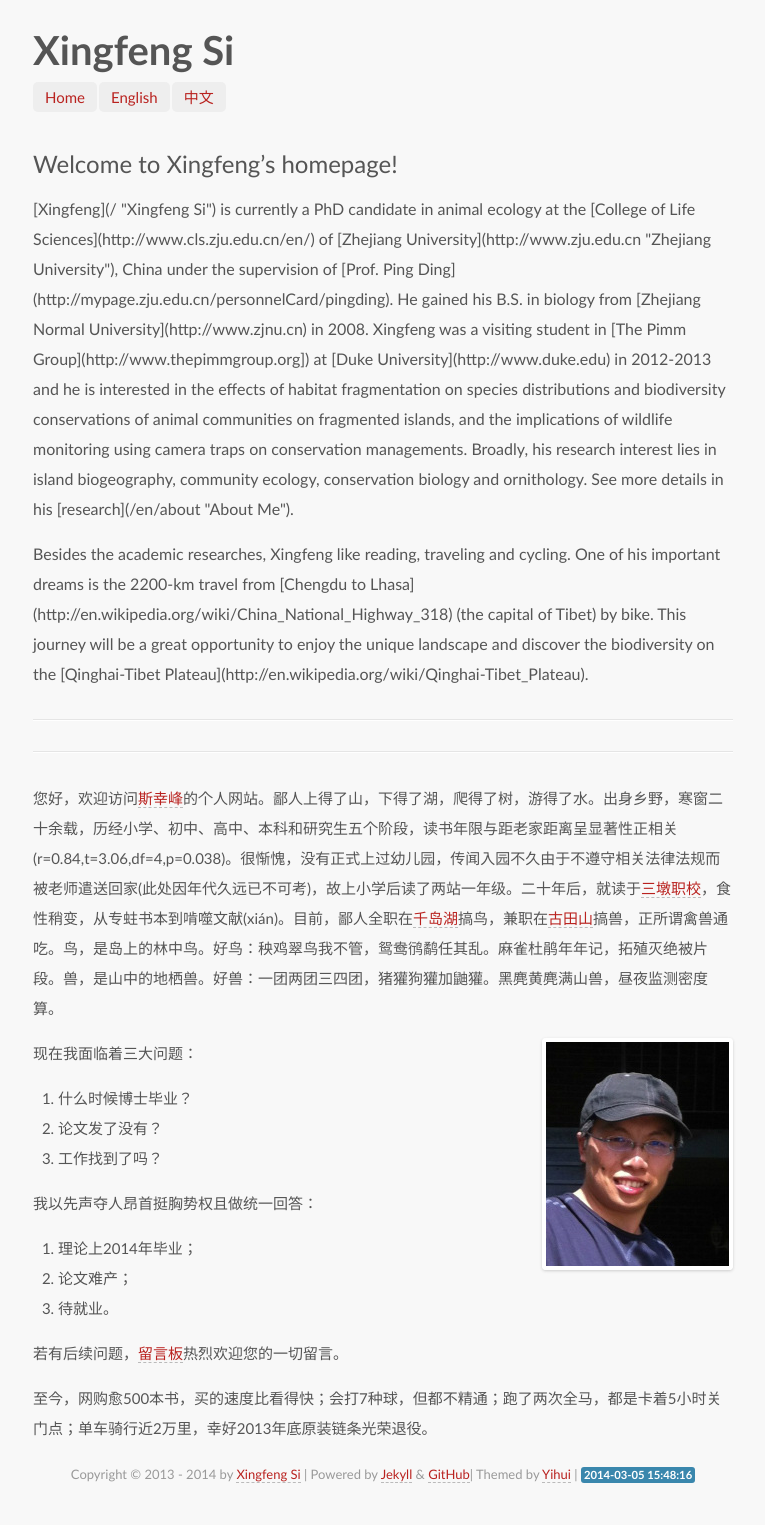
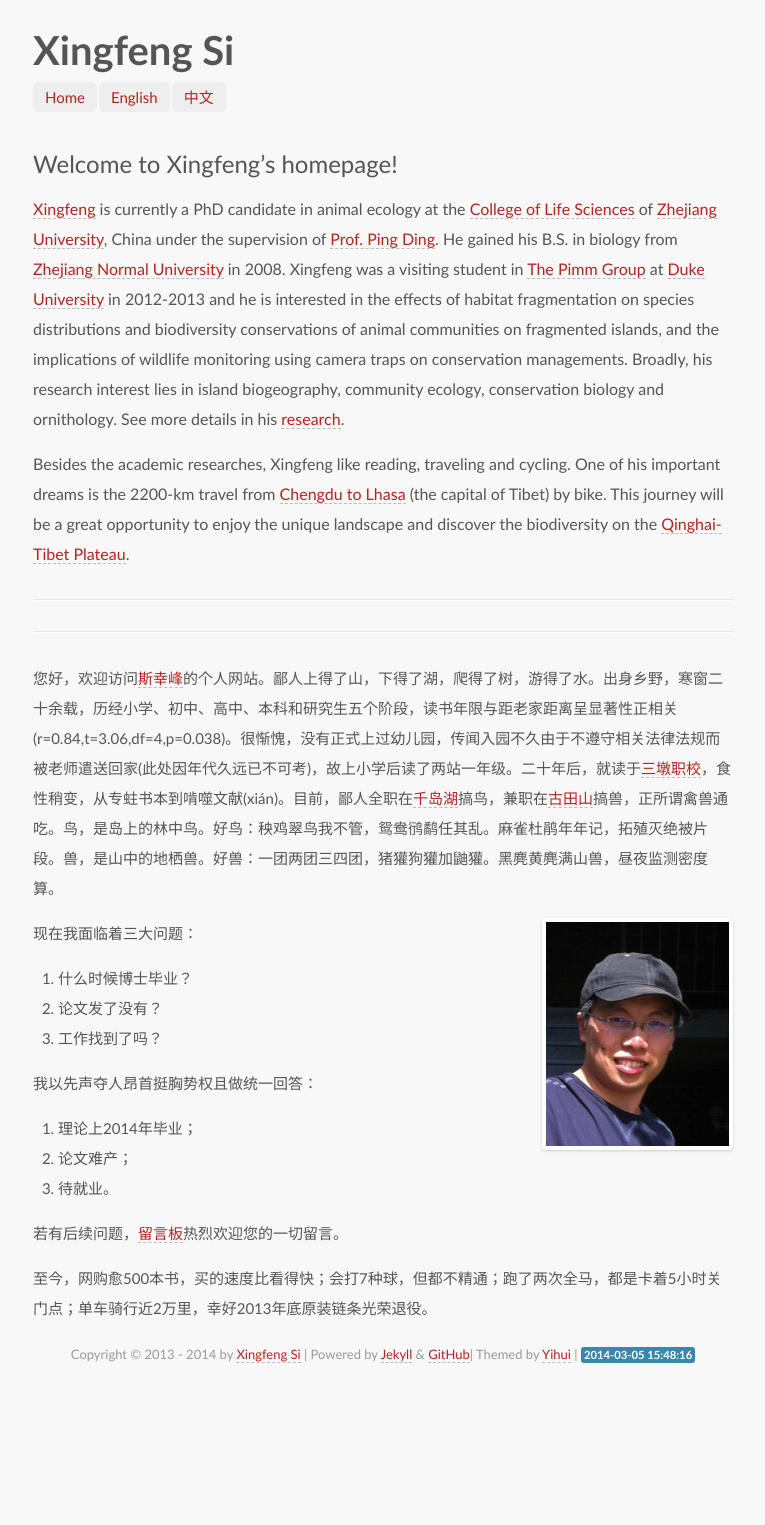
Before and after one commit to sixf/sixf.github.io, a Jekyll site: the page built from index.md, in a window 1280 px wide. Shown: the whole page, without its empty margins (257-1022 px from the left). Built offline with Jekyll 4.4.1, drawn with Linux system fonts in a browser that asks for light colours; some web fonts are replaced; Markdown is read by kramdown in place of the engine named in the settings; after the commit the page ends 1405 px from its top, so only the background shows below that.

Commit message:
md -> html

```diff
--- a/index.md
+++ b/index.md
@@ -5,9 +5,14 @@ layout: home
 
 ## Welcome to Xingfeng’s homepage!
 
-<p style="font-size: medium;">[Xingfeng](/ "Xingfeng Si") is currently a PhD candidate in animal ecology at the [College of Life Sciences](http://www.cls.zju.edu.cn/en/) of [Zhejiang University](http://www.zju.edu.cn "Zhejiang University"), China under the supervision of [Prof. Ping Ding](http://mypage.zju.edu.cn/personnelCard/pingding). He gained his B.S. in biology from [Zhejiang Normal University](http://www.zjnu.cn) in 2008. Xingfeng was a visiting student in [The Pimm Group](http://www.thepimmgroup.org]) at [Duke University](http://www.duke.edu) in 2012-2013 and he is interested in the effects of habitat fragmentation on species distributions and biodiversity conservations of animal communities on fragmented islands, and the implications of wildlife monitoring using camera traps on conservation managements. Broadly, his research interest lies in island biogeography, community ecology, conservation biology and ornithology. See more details in his [research](/en/about "About Me").</p>
+<p style="font-size: medium;">
+<a href="/" title="Xingfeng Si">Xingfeng</a> is currently a PhD candidate in animal ecology at the <a href="http://www.cls.zju.edu.cn/en/">College of Life Sciences</a> of <a href="http://www.zju.edu.cn" title="Zhejiang University">Zhejiang University</a>, China under the supervision of <a href="http://mypage.zju.edu.cn/personnelCard/pingding">Prof. Ping Ding</a>. He gained his B.S. in biology from <a href="http://www.zjnu.cn">Zhejiang Normal University</a> in 2008. Xingfeng was a visiting student in <a href="http://www.thepimmgroup.org]">The Pimm Group</a> at <a href="http://www.duke.edu">Duke University</a> in 2012-2013 and he is interested in the effects of habitat fragmentation on species distributions and biodiversity conservations of animal communities on fragmented islands, and the implications of wildlife monitoring using camera traps on conservation managements. Broadly, his research interest lies in island biogeography, community ecology, conservation biology and ornithology. See more details in his <a href="/en/about" title="About Me">research</a>.
+</p>
 
-<p style="font-size: medium;">Besides the academic researches, Xingfeng like reading, traveling and cycling. One of his important dreams is the 2200-km travel from [Chengdu to Lhasa](http://en.wikipedia.org/wiki/China_National_Highway_318) (the capital of Tibet) by bike. This journey will be a great opportunity to enjoy the unique landscape and discover the biodiversity on the [Qinghai-Tibet Plateau](http://en.wikipedia.org/wiki/Qinghai-Tibet_Plateau).</p>
+<p style="font-size: medium;">
+Besides the academic researches, Xingfeng like reading, traveling and cycling. One of his important dreams is the 2200-km travel from <a href="http://en.wikipedia.org/wiki/China_National_Highway_318">Chengdu to Lhasa</a> (the capital of Tibet) by bike. This journey will be a great opportunity to enjoy the unique landscape and discover the biodiversity on the <a href="http://en.wikipedia.org/wiki/Qinghai-Tibet_Plateau">Qinghai-Tibet Plateau</a>.
+</p>
+
 
 
 ---
```
